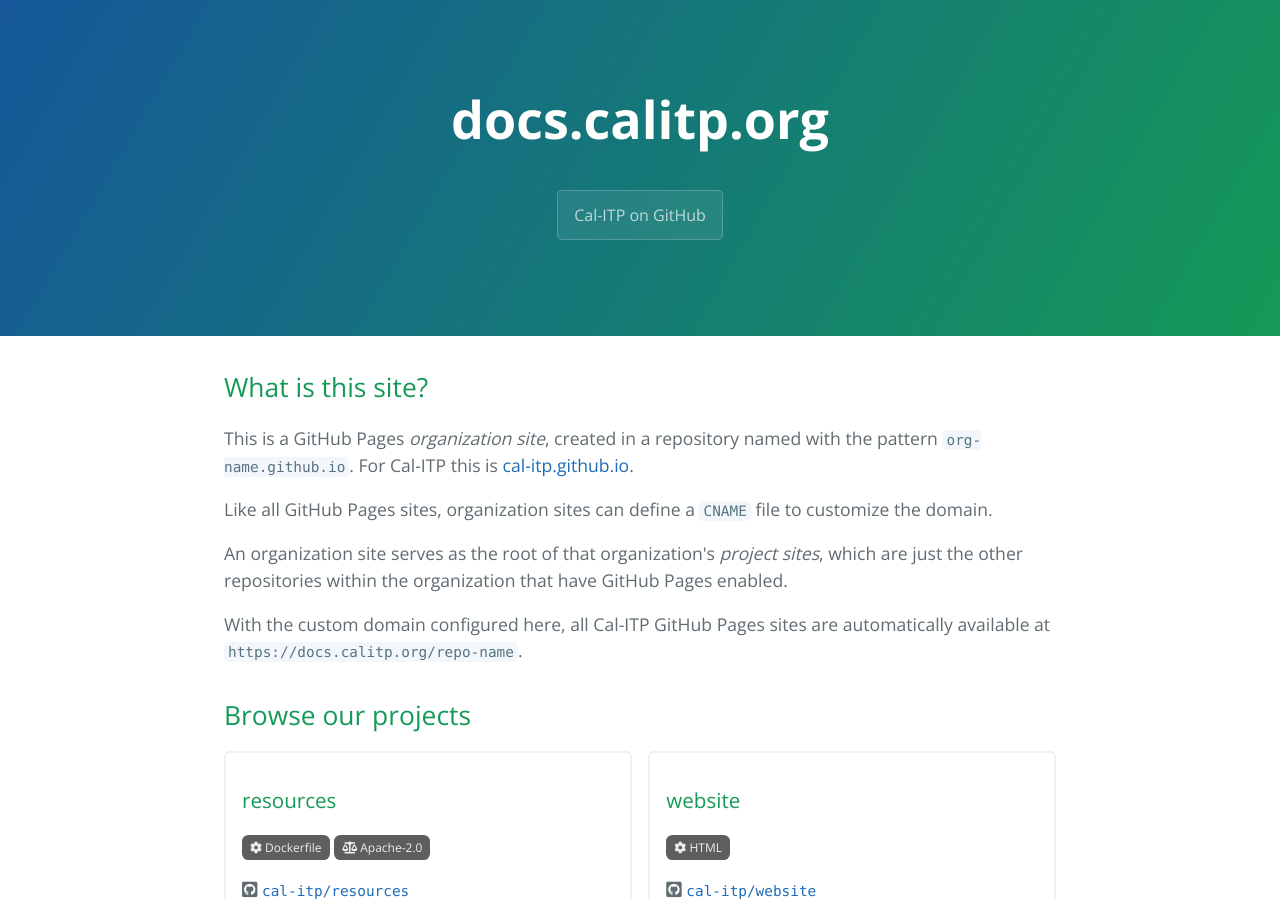
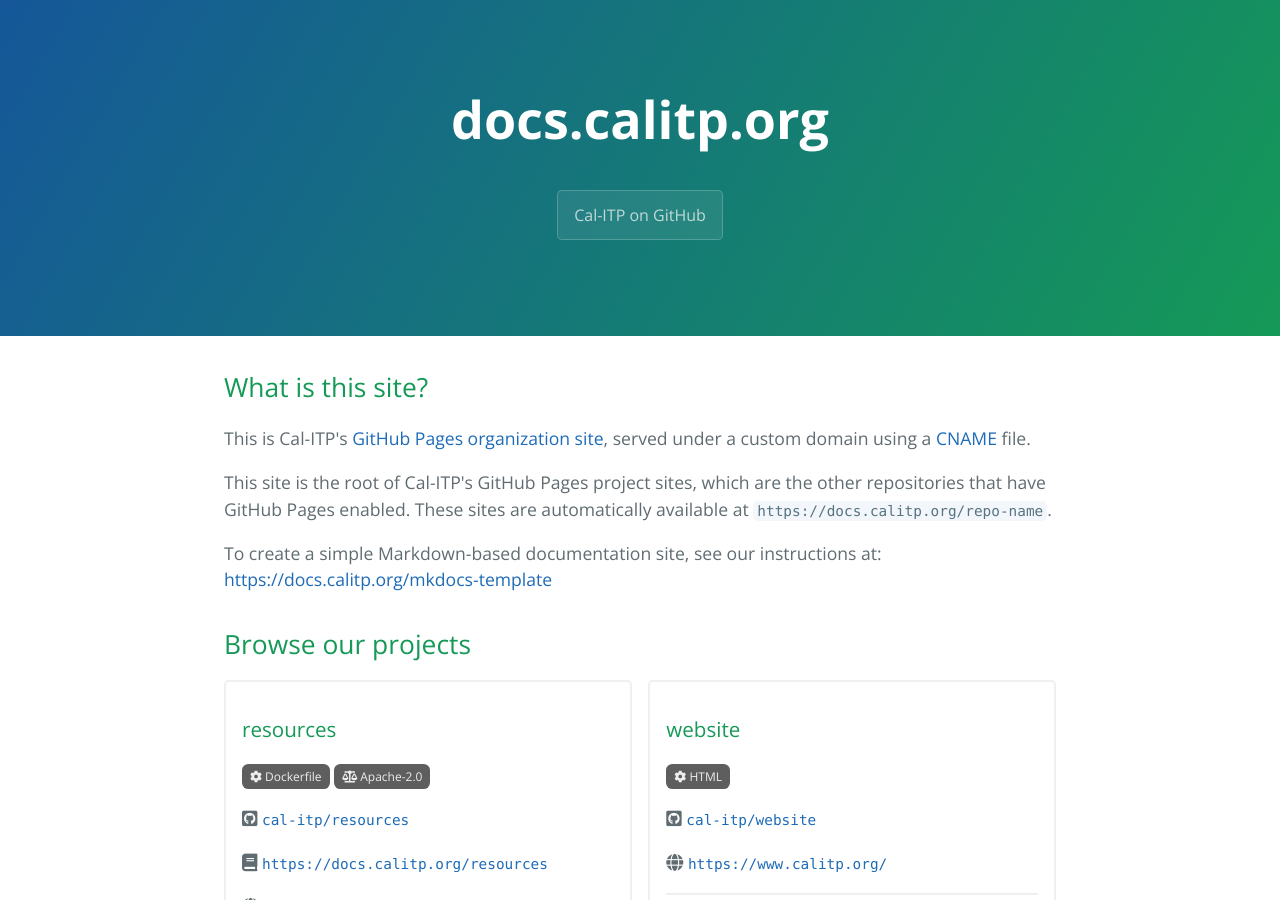
Before and after one commit to cal-itp/cal-itp.github.io, a Jekyll site: the page built from index.html, in a window 1280 px wide and 900 px high. Built offline with Jekyll 4.4.1, drawn with Linux system fonts in a browser that asks for light colours; nearby versions of some CDN libraries; the repository's description, which GitHub fills in, is left out.

Commit message:
chore(content): improve about

```diff
--- a/_includes/about.html
+++ b/_includes/about.html
@@ -1,17 +1,14 @@
 <p>
-    This is a GitHub Pages <em>organization site</em>, created in a repository named with the pattern
-    <code>org-name.github.io</code>. For Cal-ITP this is
-    <a href="https://github.com/cal-itp/cal-itp.github.io">cal-itp.github.io</a>.
+    This is Cal-ITP's
+    <a href="https://docs.github.com/en/pages/getting-started-with-github-pages/about-github-pages#types-of-github-pages-sites">
+        GitHub Pages organization site</a>, served under a custom domain using a
+        <a href="https://github.com/cal-itp/cal-itp.github.io/blob/main/CNAME">CNAME</a> file.
 </p>
 <p>
-    Like all GitHub Pages sites, organization sites can define a
-    <a href="https://github.com/cal-itp/cal-itp.github.io/blob/main/CNAME"><code>CNAME</code></a> file to customize the domain.
+    This site is the root of Cal-ITP's GitHub Pages project sites, which are the other repositories that have GitHub Pages enabled. These
+    sites are automatically available at <code>https://docs.calitp.org/repo-name</code>.
 </p>
 <p>
-    An organization site serves as the root of that organization's <em>project sites</em>, which are just the other
-    repositories within the organization that have GitHub Pages enabled.
+    To create a simple Markdown-based documentation site, see our instructions at:
+    <a href="https://docs.calitp.org/mkdocs-template">https://docs.calitp.org/mkdocs-template</a>
 </p>
-<p>
-    With the custom domain configured here, all Cal-ITP GitHub Pages sites are automatically available at
-    <code>https://docs.calitp.org/repo-name</code>.
-</p>
```
